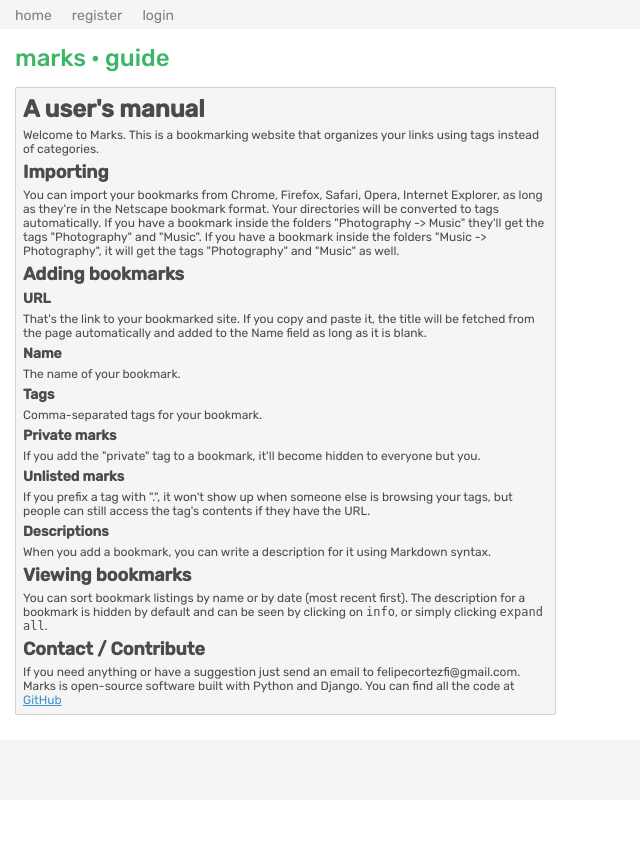
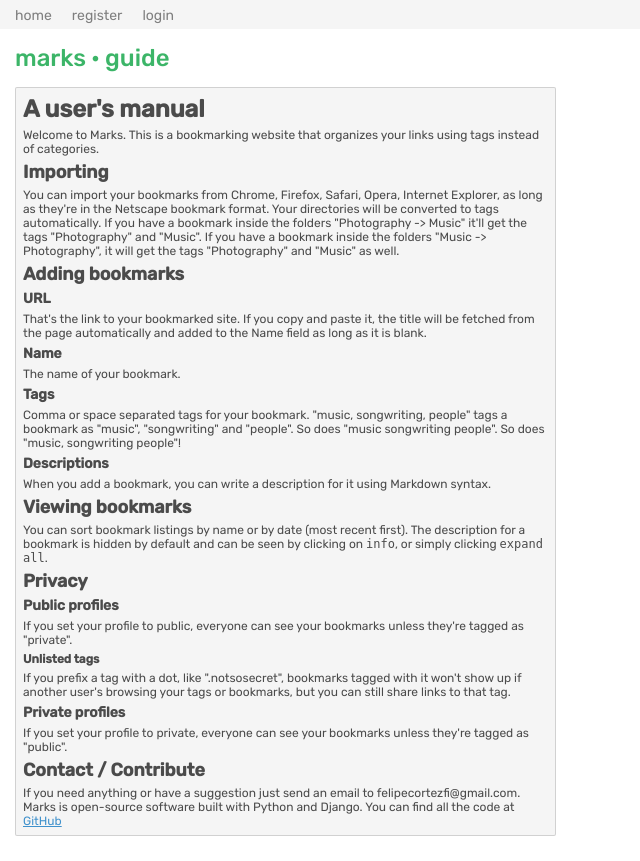
Before and after one commit to FelipeCortez/bmarks, a Django app: page /guide/ in a window 1280 px wide. Shown: the whole page, without its empty margins (0-640 px from the left). Before the commit the page ends 715 px from the top, so only its background shows below. Run offline with Django 3.2, Linux system fonts and the light colour scheme; data that the repository does not hold is empty; parts of the project's set-up code (start-up, migrations or seed data) failed here and were passed over.

Commit message:
Updated the guide

```diff
--- a/src/marksapp/templates/guide.html
+++ b/src/marksapp/templates/guide.html
@@ -12,23 +12,26 @@ guide
 <h1>A user's manual</h1>
 Welcome to Marks. This is a bookmarking website that organizes your links using tags instead of categories.
 <h2>Importing</h2>
-You can import your bookmarks from Chrome, Firefox, Safari, Opera, Internet Explorer, as long as they're in the Netscape bookmark format. Your directories will be converted to tags automatically. If you have a bookmark inside the folders "Photography -> Music" they'll get the tags "Photography" and "Music". If you have a bookmark inside the folders "Music -> Photography", it will get the tags "Photography" and "Music" as well.
+You can import your bookmarks from Chrome, Firefox, Safari, Opera, Internet Explorer, as long as they're in the Netscape bookmark format. Your directories will be converted to tags automatically. If you have a bookmark inside the folders "Photography -> Music" it'll get the tags "Photography" and "Music". If you have a bookmark inside the folders "Music -> Photography", it will get the tags "Photography" and "Music" as well.
 <h2>Adding bookmarks</h2>
 <h3>URL</h3>
 That's the link to your bookmarked site. If you copy and paste it, the title will be fetched from the page automatically and added to the Name field as long as it is blank.
 <h3>Name</h3>
 The name of your bookmark.
 <h3>Tags</h3>
-Comma-separated tags for your bookmark.
-<h3>Private marks</h3>
-If you add the "private" tag to a bookmark, it'll become hidden to everyone but you.
-<h3>Unlisted marks</h3>
-If you prefix a tag with ".", it won't show up when someone else is browsing your tags, but people can still access the tag's contents if they have the URL.
+Comma or space separated tags for your bookmark. "music, songwriting, people" tags a bookmark as "music", "songwriting" and "people". So does "music songwriting people". So does "music, songwriting people"!
 <h3>Descriptions</h3>
 When you add a bookmark, you can write a description for it using Markdown syntax.
 <h2>Viewing bookmarks</h2>
 You can sort bookmark listings by name or by date (most recent first).
  The description for a bookmark is hidden by default and can be seen by clicking on <code>info</code>, or simply clicking <code>expand all</code>.
+<h2>Privacy</h2>
+<h3>Public profiles</h3>
+If you set your profile to public, everyone can see your bookmarks unless they're tagged as "private".
+<h4>Unlisted tags</h4>
+If you prefix a tag with a dot, like ".notsosecret", bookmarks tagged with it won't show up if another user's browsing your tags or bookmarks, but you can still share links to that tag.
+<h3>Private profiles</h3>
+If you set your profile to private, everyone can see your bookmarks unless they're tagged as "public".
 <h2>Contact / Contribute</h2>
 If you need anything or have a suggestion just send an email to felipecortezfi@gmail.com. Marks is open-source software built with Python and Django. You can find all the code at <a href="https://github.com/FelipeCortez/marks">GitHub</a>
 </div>
```
